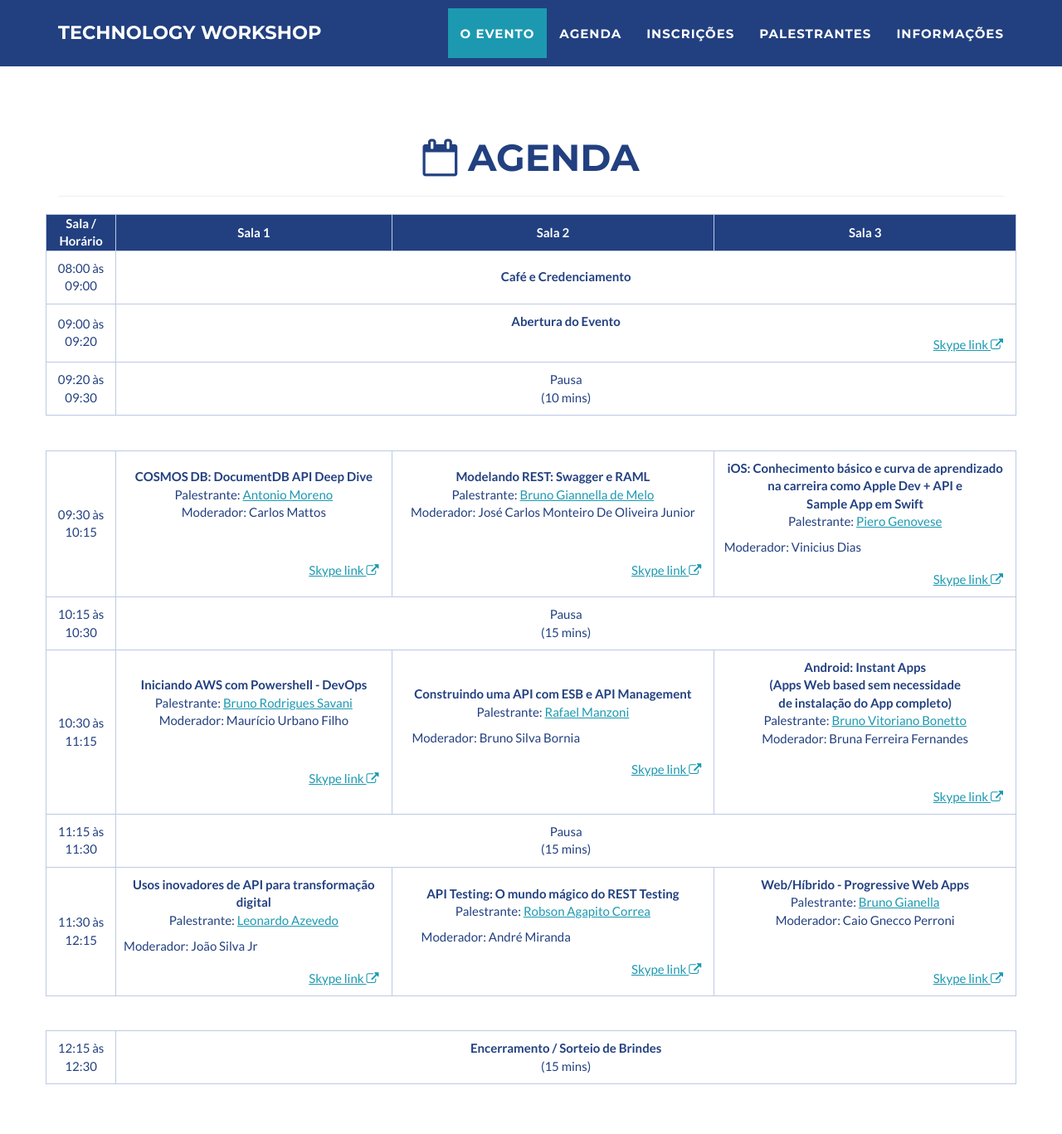
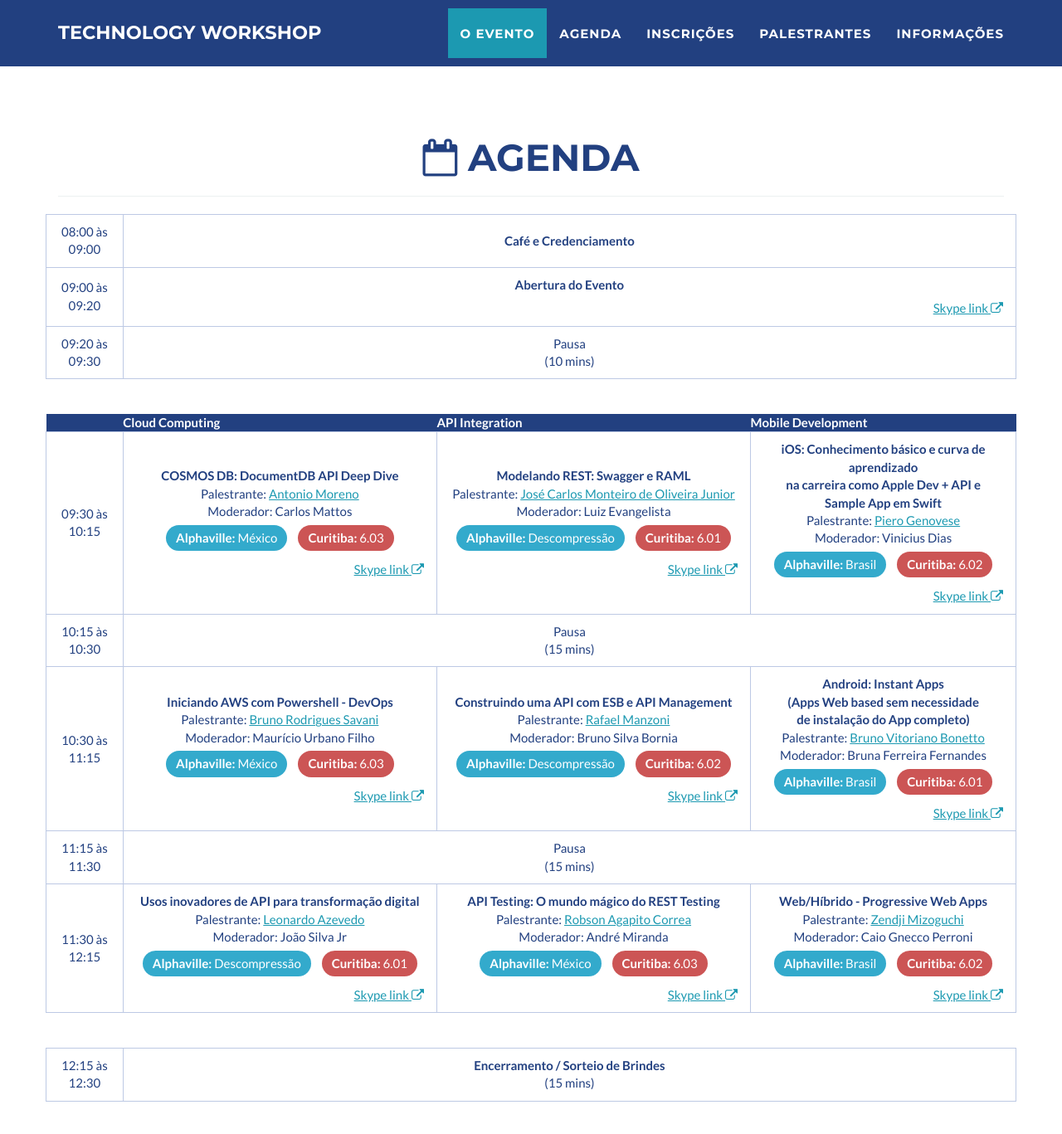
Before and after one commit to gft-technical-practices/2017-workshop-2, a Jekyll site: the page built from index.html, in a window 1280 px wide and 1400 px high, scrolled down 1139 px. Shown: the top 1367 px of the window at 83% size. Built offline with Jekyll 4.4.1, drawn with Linux system fonts in a browser that asks for light colours.

Commit message:
Update agenda.html
Mudança dos nomes dos palestrantes e adicionado tags para as localidades

```diff
--- a/_includes/agenda.html
+++ b/_includes/agenda.html
@@ -11,14 +11,6 @@
 <div class="row">
 
 <table cellspacing=0 cellpaddind=0 border=1 align="center" border="solid" width="100%" >
-	<thead>
-		<tr class="secondary-header">
-			<th>Sala / Horário</th>
-			<th>Sala 1</th>
-			<th>Sala 2</th>
-			<th>Sala 3</th>
-		</tr>
-	</thead>
 
 	<tbody>
 		<tr>
@@ -45,23 +37,35 @@
 			<td align="center" class="spacer" colspan="4">&nbsp;</td>
 		</tr>
 
+    <tr class="secondary-header">
+			<th></th>
+			<th>Cloud Computing</th>
+			<th>API Integration</th>
+			<th>Mobile Development</th>
+		</tr>
 		<tr>
 			<td align="center">09:30 às 10:15</td>
 
 			<td align="center">
 				<b>COSMOS DB: DocumentDB API Deep Dive</b>
 				<br/>Palestrante: <a href="#antonio_moreno">Antonio Moreno</a>
-				<br/>Moderador: Carlos Mattos
-				<div class="track-tag">Cloud Computing</div>
+				<br/>Moderador: Carlos Mattos<br/>
+
+        <div class="track-tag alphaville"><strong>Alphaville: </strong>México</div>
+        <div class="track-tag curitiba"><strong>Curitiba: </strong>6.03</div>
+
 				<a class="skype-link" href="https://meet.gft.com/andre-luiz.duarte/1H3S4S6K" target="_blank">
 				Skype link <span class="fa-external-link fa">
 				</span></a>
 			</td>
 			<td align="center">
 				<b>Modelando REST: Swagger e RAML</b>
-				<br/>Palestrante: <a href="#bruno_gianella">Bruno Giannella de Melo</a>
-				<br/>Moderador: José Carlos Monteiro De Oliveira Junior
-				<div class="track-tag">API Integration</div>
+				<br/>Palestrante: <a href="#jose_junior">José Carlos Monteiro de Oliveira Junior</a>
+				<br/>Moderador: Luiz Evangelista<br/>
+
+        <div class="track-tag alphaville"><strong>Alphaville: </strong>Descompressão</div>
+        <div class="track-tag curitiba"><strong>Curitiba: </strong>6.01</div>
+
 				<a class="skype-link" href="https://meet.gft.com/andre-luiz.duarte/5ZFBQ61F" target="_blank">
 				Skype link <span class="fa-external-link fa">
 				</span></a>
@@ -71,8 +75,11 @@
 					na carreira como Apple Dev + API e<br/>
 					Sample App em Swift</b>
 				<br/>Palestrante: <a href="#piero_guarneri">Piero Genovese</a>
-				<br/>Moderador: Vinicius Dias
-				<div class="track-tag">Mobile Development</div>
+				<br/>Moderador: Vinicius Dias<br/>
+
+        <div class="track-tag alphaville"><strong>Alphaville: </strong>Brasil</div>
+        <div class="track-tag curitiba"><strong>Curitiba: </strong>6.02</div>
+
 				<a class="skype-link" href="https://meet.gft.com/andre-luiz.duarte/3RR5V638" target="_blank">
 				Skype link <span class="fa-external-link fa">
 				</span></a>
@@ -89,8 +96,11 @@
 			<td align="center">
 				<b>Iniciando AWS com Powershell - DevOps</b>
 				<br/>Palestrante: <a href="#bruno_savani">Bruno Rodrigues Savani</a>
-				<br/>Moderador: Maurício Urbano Filho
-				<div class="track-tag">Cloud Computing</div>
+				<br/>Moderador: Maurício Urbano Filho<br/>
+
+        <div class="track-tag alphaville"><strong>Alphaville: </strong>México</div>
+        <div class="track-tag curitiba"><strong>Curitiba: </strong>6.03</div>
+
 				<a class="skype-link" href="https://meet.gft.com/andre-luiz.duarte/333ZLPPD" target="_blank">
 				Skype link <span class="fa-external-link fa">
 				</span></a>
@@ -98,8 +108,11 @@
 			<td align="center">
 				<b>Construindo uma API com ESB e API Management</b>
 				<br/>Palestrante: <a href="#rafael_manzoni">Rafael Manzoni</a>
-				<br/>Moderador: Bruno Silva Bornia
-				<div class="track-tag">API Integration</div>
+				<br/>Moderador: Bruno Silva Bornia<br/>
+
+				<div class="track-tag alphaville"><strong>Alphaville: </strong>Descompressão</div>
+        <div class="track-tag curitiba"><strong>Curitiba: </strong>6.02</div>
+
 				<a class="skype-link" href="https://meet.gft.com/andre-luiz.duarte/NZ4M4RNJ" target="_blank">
 				Skype link <span class="fa-external-link fa">
 				</span></a>
@@ -107,8 +120,11 @@
 			<td align="center">
 				<b>Android: Instant Apps<br/>(Apps Web based sem necessidade<br/>de instalação do App completo)</b>
 				<br/>Palestrante: <a href="#bruno_vitoriano">Bruno Vitoriano Bonetto</a>
-				<br/>Moderador: Bruna Ferreira Fernandes
-				<div class="track-tag">Mobile Development</div>
+				<br/>Moderador: Bruna Ferreira Fernandes<br/>
+
+        <div class="track-tag alphaville"><strong>Alphaville: </strong>Brasil</div>
+        <div class="track-tag curitiba"><strong>Curitiba: </strong>6.01</div>
+
 				<a class="skype-link" href="https://meet.gft.com/andre-luiz.duarte/J4YPC2F0" target="_blank">
 				Skype link <span class="fa-external-link fa">
 				</span></a>
@@ -125,8 +141,11 @@
 			<td align="center">
 				<b>Usos inovadores de API para transformação digital</b>
 				<br/>Palestrante: <a href="#leonardo_azevedo">Leonardo Azevedo</a>
-				<br/>Moderador: João Silva Jr
-				<div class="track-tag">Cloud Computing</div>
+				<br/>Moderador: João Silva Jr<br/>
+
+        <div class="track-tag alphaville"><strong>Alphaville: </strong>Descompressão</div>
+        <div class="track-tag curitiba"><strong>Curitiba: </strong>6.01</div>
+
 				<a class="skype-link" href="https://meet.gft.com/andre-luiz.duarte/3JB5F081" target="_blank">
 				Skype link <span class="fa-external-link fa">
 				</span></a>
@@ -134,18 +153,24 @@
 			<td align="center">
 				<b>API Testing: O mundo mágico do REST Testing</b>
 				<br/>Palestrante: <a href="#robson_agapito">Robson Agapito Correa</a>
-				<br/>Moderador: André Miranda
-				<div class="track-tag">API Integration</div>
+				<br/>Moderador: André Miranda<br/>
+
+        <div class="track-tag alphaville"><strong>Alphaville: </strong>México</div>
+        <div class="track-tag curitiba"><strong>Curitiba: </strong>6.03</div>
+
 				<a class="skype-link" href="https://meet.gft.com/andre-luiz.duarte/9L2G0Q73" target="_blank">
 				Skype link <span class="fa-external-link fa">
 				</span></a>
 			</td>
 			<td align="center">
 				<b>Web/Híbrido - Progressive Web Apps</b>
-				<br/>Palestrante: <a href="#bruno_gianella">Bruno Gianella</a>
-				<br/>Moderador: Caio Gnecco Perroni
-				<div class="track-tag">Mobile Development</div>
-				<a class="skype-link" href="https://meet.gft.com/andre-luiz.duarte/P9L6D9CZ" target="_blank">
+				<br/>Palestrante: <a href="#zendji_mizoguchi">Zendji Mizoguchi</a>
+				<br/>Moderador: Caio Gnecco Perroni<br/>
+
+        <div class="track-tag alphaville"><strong>Alphaville: </strong>Brasil</div>
+        <div class="track-tag curitiba"><strong>Curitiba: </strong>6.02</div>
+
+        <a class="skype-link" href="https://meet.gft.com/andre-luiz.duarte/P9L6D9CZ" target="_blank">
 				Skype link <span class="fa-external-link fa">
 				</span></a>
 			</td>
```
